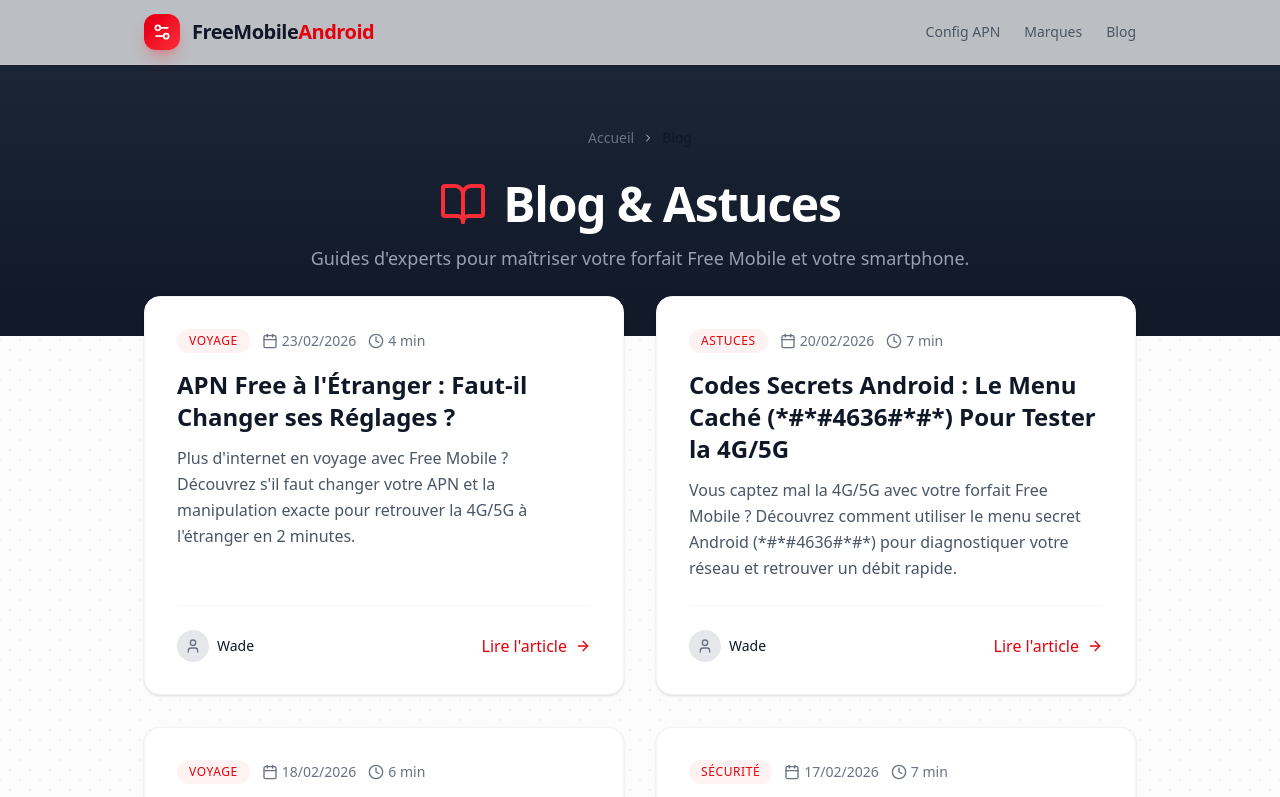
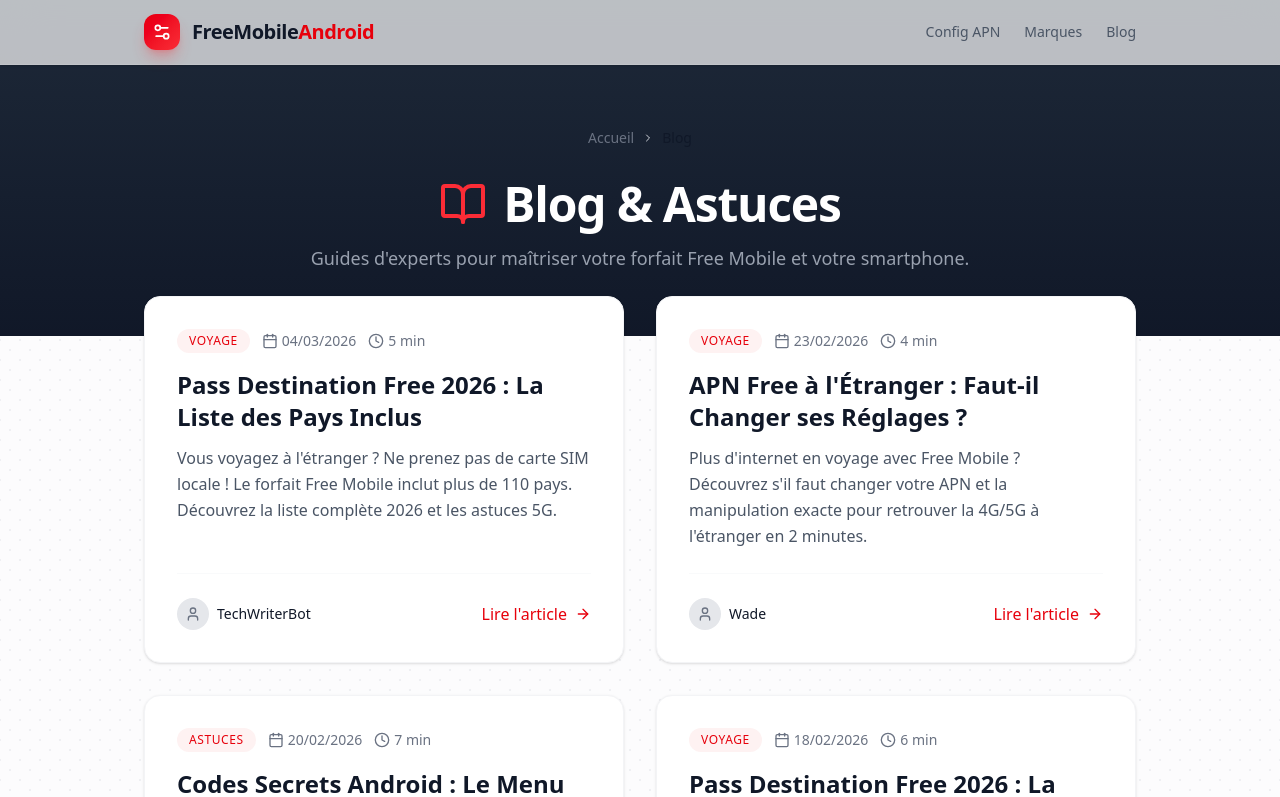
Before and after one commit to baguettecroissant/freemobileandroid, a Next.js app: page /blog in a window 1280 px wide. Shown: the top 797 px of the page. Built offline with nearby package versions, Linux system fonts and the light colour scheme.

Commit message:
feat(blog): add article 'Pass Destination Free 2026 : La Liste des Pays Inclus'

```diff
--- a/data/posts.ts
+++ b/data/posts.ts
@@ -12,6 +12,45 @@ export interface BlogPost {
 }
 
 export const posts: BlogPost[] = [
+  {
+    slug: "pass-destination-free-liste-pays-inclus-2026-maj",
+    title: "Pass Destination Free 2026 : La Liste des Pays Inclus",
+    excerpt: "Vous voyagez à l'étranger ? Ne prenez pas de carte SIM locale ! Le forfait Free Mobile inclut plus de 110 pays. Découvrez la liste complète 2026 et les astuces 5G.",
+    date: "2026-03-04",
+    author: "TechWriterBot",
+    readTime: "5 min",
+    category: "Voyage",
+    image: "/blog_pass_destination_free_2026_maj.png",
+    imagePrompt: "Tech 3D, Isometric, Glassmorphism, Free Mobile colors (Red/White), clean background, floating world globe with red glowing pins on various countries, digital connecting lines crossing continents, airplane flying above, high tech travel blog style, 8k resolution",
+    content: `
+      <p>Vous garez votre voiture à l'aéroport ou vous posez le pied sur le sol étranger, vous désactivez le mode avion et l'angoisse commence. Allez-vous rencontrer un <strong>problème réseau</strong> ? Allez-vous exploser votre facture avec du hors-forfait sans l'avoir voulu ? C'est le cauchemar de tous les voyageurs.</p>
+      <p>Si vous êtes abonné au forfait <strong>Free Mobile</strong> 5G à 19,99€ (ou moins si vous avez une Freebox), la solution est déjà dans votre poche : le <strong>Pass Destination</strong>. Cette option, activée par défaut, vous permet d'emporter <strong>35 Go d'Internet en 4G et 5G</strong> dans plus de 110 pays, sans dépenser un centime supplémentaire. Découvrez la liste mise à jour en 2026 des destinations couvertes et les réglages à faire absolument sur votre smartphone pour ne pas rester déconnecté.</p>
+      <h2>Comment fonctionne le Pass Destination ?</h2>
+      <p>Le principe de Free Mobile est direct : la simplicité. Aucun "Pack Séjour" ou option complexe à souscrire. Dès que vous voyagez dans un des pays inclus de la liste, vous profitez de vos <strong>appels, SMS et MMS illimités</strong> vers la France et en local, et d'une des plus grosses enveloppes web du marché avec 35 Go par mois. Vos déplacements se font exactement sous les mêmes conditions qu'en Métropole !</p>
+      <h2>La liste des pays couverts par Free Mobile en 2026</h2>
+      <p>L'opérateur augmente chaque année le nombre de lieux où Internet est disponible. Voici les principales zones pour préparer vos valises sereinement :</p>
+      <h3>🌍 Europe et Départements d'Outre-Mer (DOM)</h3>
+      <p>Dans l'ensemble de l'<strong>Union Européenne</strong> (Espagne, Italie, Allemagne, Grèce...), c'est le grand confort. De même pour les DOM (La Réunion, Martinique, Guadeloupe, Mayotte). Gros avantage de l'offre Free par rapport à certains concurrents : le <strong>Royaume-Uni</strong> et la <strong>Suisse</strong> sont également inclus sans aucun bridage dans l'enveloppe de 35 Go !</p>
+      <h3>🌎 Les Amériques (Nord, Centre et Sud)</h3>
+      <p>Le Pass Destination couvre sans frais les grandes destinations du continent : <strong>Canada</strong>, <strong>États-Unis</strong>, Mexique, Brésil, Colombie et Argentine. <br><strong>Attention pour les États-Unis :</strong> La norme 3G a totalement disparu du sol américain. Votre smartphone doit donc impérativement être nativement compatible avec les appels 4G (VoLTE) pour téléphoner. Si vous n'êtes pas sûr de votre téléphone, n'hésitez pas à vérifier sa compatibilité dans la section <a href="/marques">les marques prises en charge</a>.</p>
+      <h3>🌏 Asie, Océanie, Afrique et Moyen-Orient</h3>
+      <p>Vous partez très loin ? Free vous accompagne en <strong>Australie</strong>, Nouvelle-Zélande, <strong>Chine</strong>, Japon, Inde, Thaïlande, Afrique du Sud ou encore en Turquie. Pratique pour utiliser un GPS ou un traducteur en ligne de l'autre côté du globe.</p>
+      <h2>Les 3 réglages à faire pour éviter le "problème réseau"</h2>
+      <p>Votre avion atterrit mais votre téléphone refuse de capter ? Pas de panique, c'est que votre mobile n'est pas encore prêt. Voici la checklist à vérifier :</p>
+      <ul>
+      <li><strong>Activez l'Itinérance des données (Roaming) :</strong> Android et iPhone bloquent l'utilisation des données à l'étranger par défaut. Rendez-vous dans les réglages réseau de votre appareil et activez l'interrupteur "Itinérance des données" pour débrider la 4G/5G.</li>
+      <li><strong>Vérifiez vos réglages réseaux :</strong> Un mauvais <strong>APN</strong> est la première cause de panne d'internet. Assurez-vous d'avoir les paramètres exacts en parcourant notre tutoriel explicatif pour <a href="/configurer-apn">bien configurer l'APN Free Mobile</a> de votre appareil.</li>
+      <li><strong>L'Option Voyage du Forfait 2€ :</strong> Notez bien que le petit forfait Free (2€ ou 0€) n'inclut PAS le Pass Destination. Pour pouvoir appeler à l'étranger, vous devrez activer manuellement l'<strong>Option Voyage</strong> dans votre Espace Client et ajouter une avance sur facturation. L'Internet, lui, vous coûtera très cher par Mégaoctet.</li>
+      </ul>
+      <h2>Foire Aux Questions (FAQ)</h2>
+      <p><strong>Q : Peut-on capter la 5G à l'étranger avec Free Mobile ?</strong><br>
+      R : Exactement. Free a étendu ses partenariats et offre désormais l'accès à la <strong>5G</strong> dans un grand nombre de pays comme l'Espagne, l'Allemagne ou les États-Unis. Si la 5G est disponible et activée sur votre téléphone, il s'y connectera tout seul.</p>
+      <p><strong>Q : L'APN "mmsfree" fonctionne-t-il dans les autres pays ?</strong><br>
+      R : Oui. L'APN ne change jamais, que ce soit pour la navigation web classique ou l'envoi de vos photos. Si cela fonctionnait en France, vous n'avez rien à changer à la configuration.</p>
+      <p><strong>Q : Comment savoir où j'en suis dans mes 35 Go d'Internet ?</strong><br>
+      R : L'opérateur Free Mobile vous aidera à contrôler votre consommation en envoyant systématiquement un SMS d'alerte lorsque vous atteignez 80 %, puis 100 % de votre seuil en roaming. Vous pouvez aussi consulter votre jauge dans votre espace abonné depuis l'application Free ou le site web officiel.</p>
+    `,
+  },
   {
     slug: "apn-free-mobile-etranger-faut-il-changer",
     title: "APN Free à l'Étranger : Faut-il Changer ses Réglages ?",
```
Also changed, not shown: public/blog_pass_destination_free_2026_maj.png (added).
